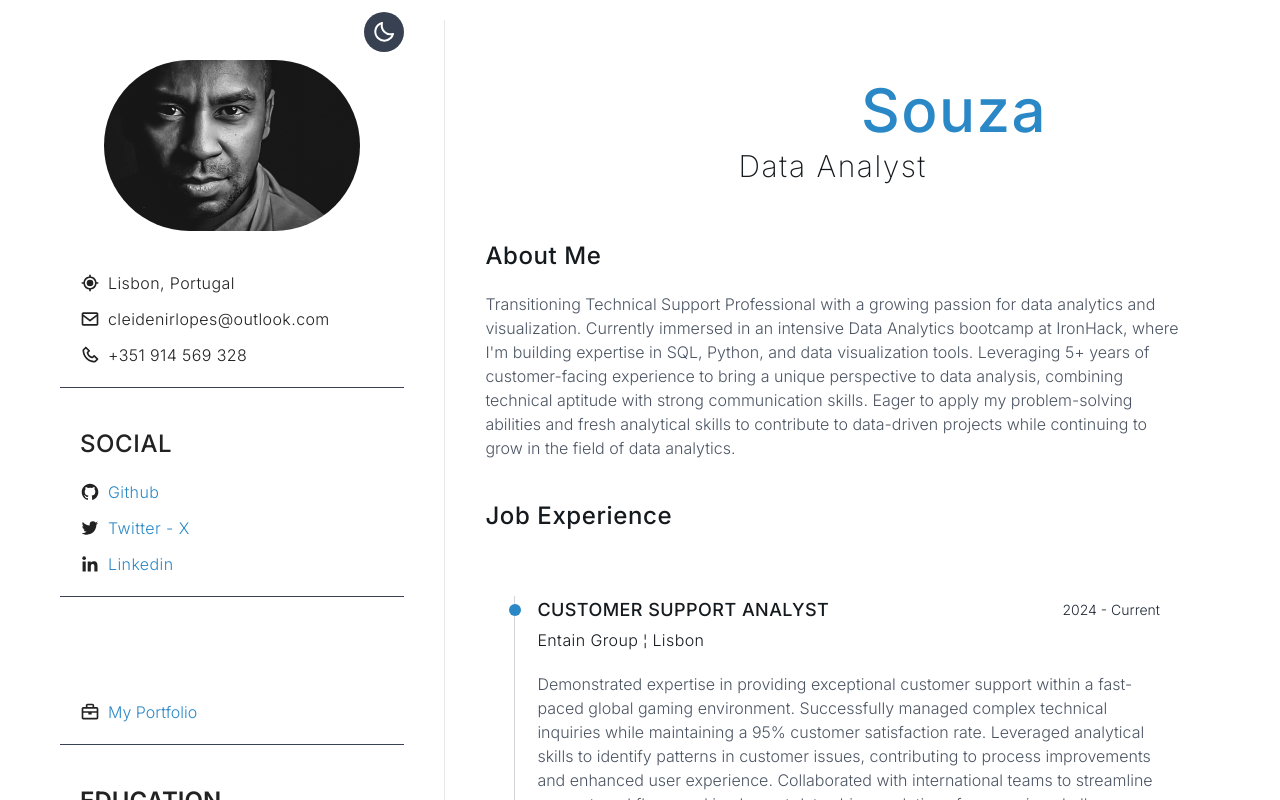
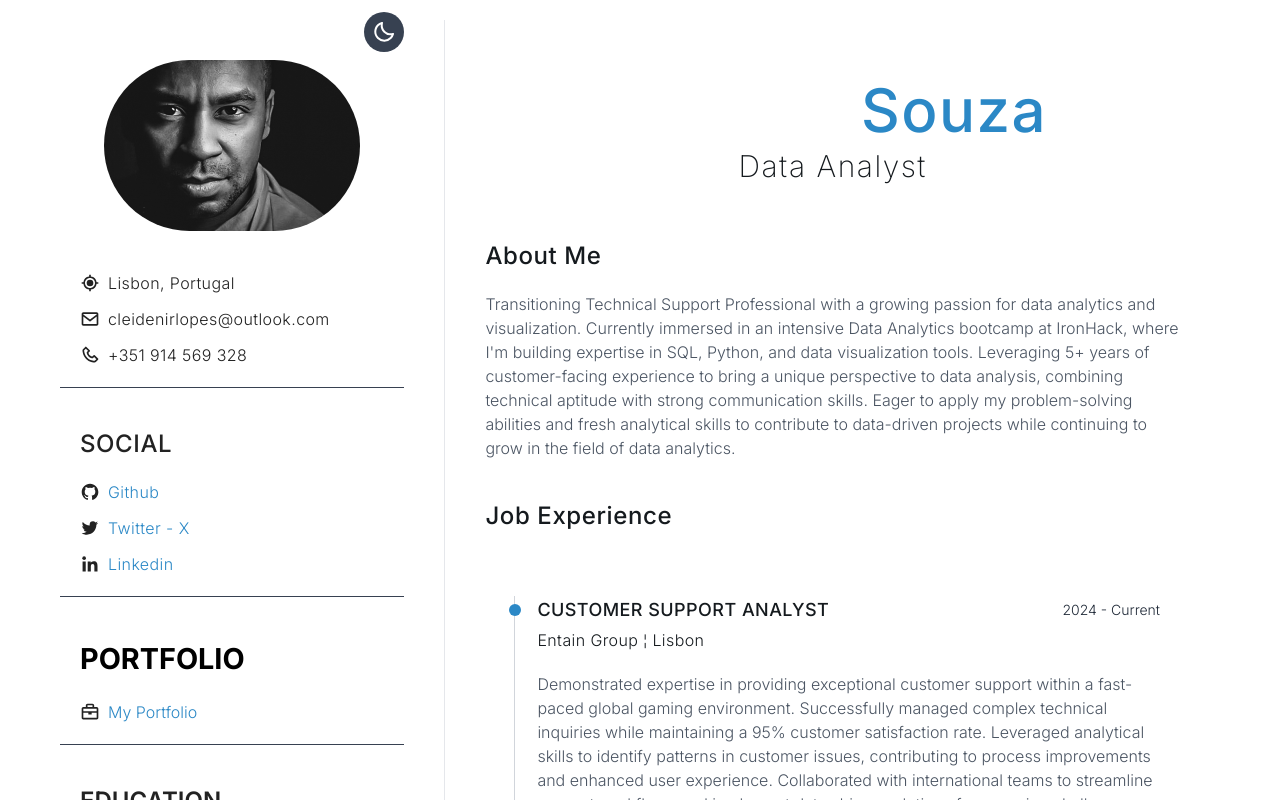
Before and after one commit to cleidenirlopes/myresume, a React (Vite) app: page / in a window 1280 px wide. Shown: the top 800 px of the page. Built offline with nearby package versions, Linux system fonts and the light colour scheme.

Commit message:
Update HeaderLeft.jsx

```diff
--- a/src/components/HeaderLeft.jsx
+++ b/src/components/HeaderLeft.jsx
@@ -69,18 +69,19 @@ function HeaderLeft({ darkMode, toggleDarkMode }) {
             </ul>
           </section>
 
-        {/* Portfolio Section */}
+     {/* Portfolio Section */}
         <div className="flex flex-col items-start justify-start gap-5 border-b border-gray-700 p-5">
           <h1 className="section-title">
-            <span className="text-white dark:text-black">
+            <span className="text-black dark:text-white">
               PORTFOLIO
             </span>
           </h1>
           <li className="flex items-center gap-2">
             <BiBriefcase className="text-xl" />
-            <a href="https://cleidenirlopes.github.io/PORTIFOLIO/" target="_blank" rel="noopener noreferrer" className="text-black-500 hover:underline">My Portfolio</a>
+            <a href="https://cleidenirlopes.github.io/PORTIFOLIO/" target="_blank" rel="noopener noreferrer" className="text-black dark:text-white hover:underline">My Portfolio</a>
           </li>
         </div>
+
 
 
           {/* Education Section */}
```
